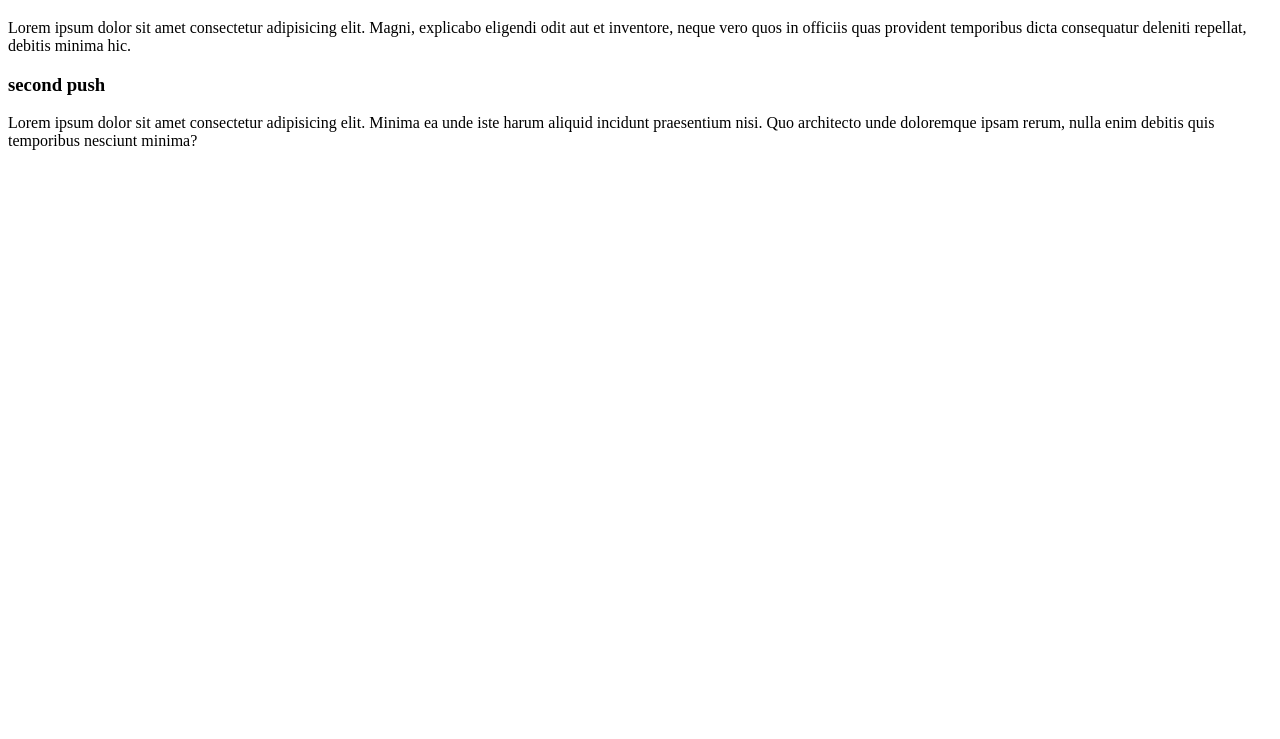
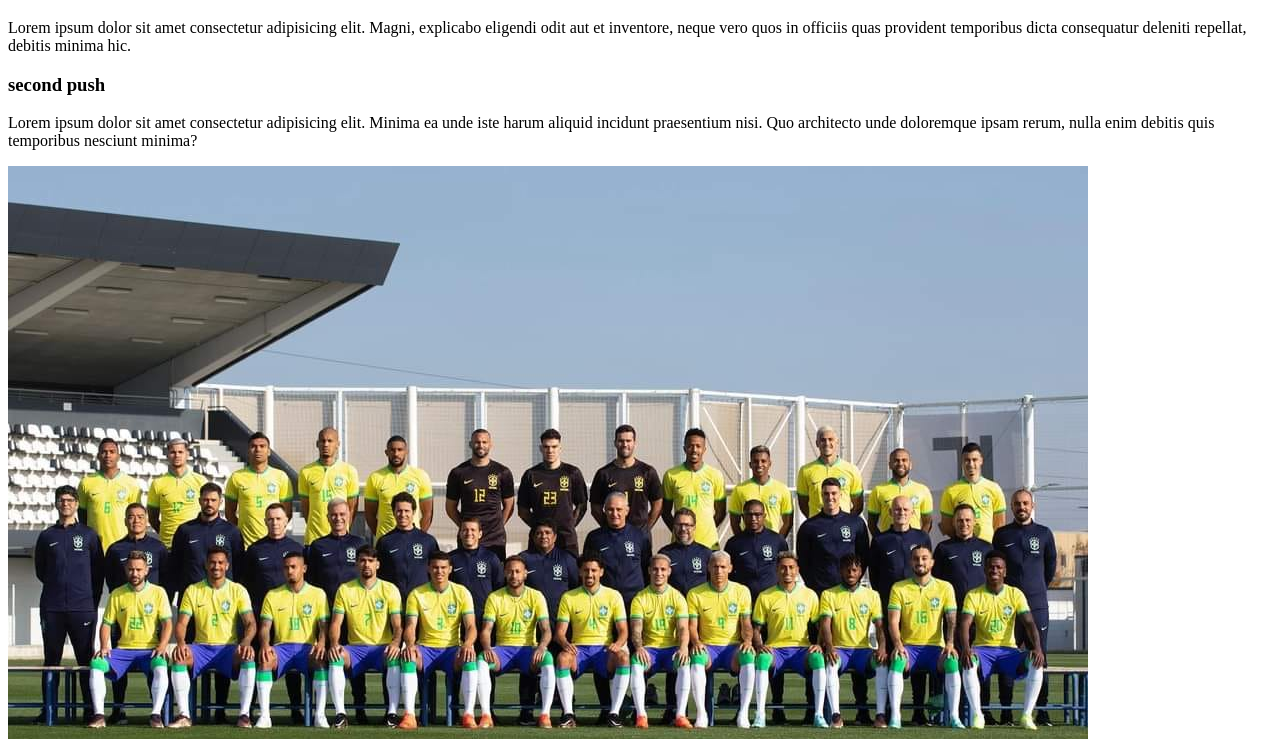
Before and after one commit to mostafizur-raahman/my-first-repo, a plain HTML site: page index.html in a window 1280 px wide. Shown: the part 61-800 px from the top of the page. Drawn offline with Linux system fonts and the light colour scheme.

Commit message:
added image on add-image branch

```diff
--- a/index.html
+++ b/index.html
@@ -15,6 +15,8 @@
     <h3>second push</h3>
     <p>Lorem ipsum dolor sit amet consectetur adipisicing elit. Minima ea unde iste harum aliquid incidunt praesentium
         nisi. Quo architecto unde doloremque ipsam rerum, nulla enim debitis quis temporibus nesciunt minima?</p>
+    <!-- new image add in img branch -->
+    <img src="bra.jpg" alt="">
 </body>
 
 </html>
```
Also changed, not shown: bra.jpg (added).
